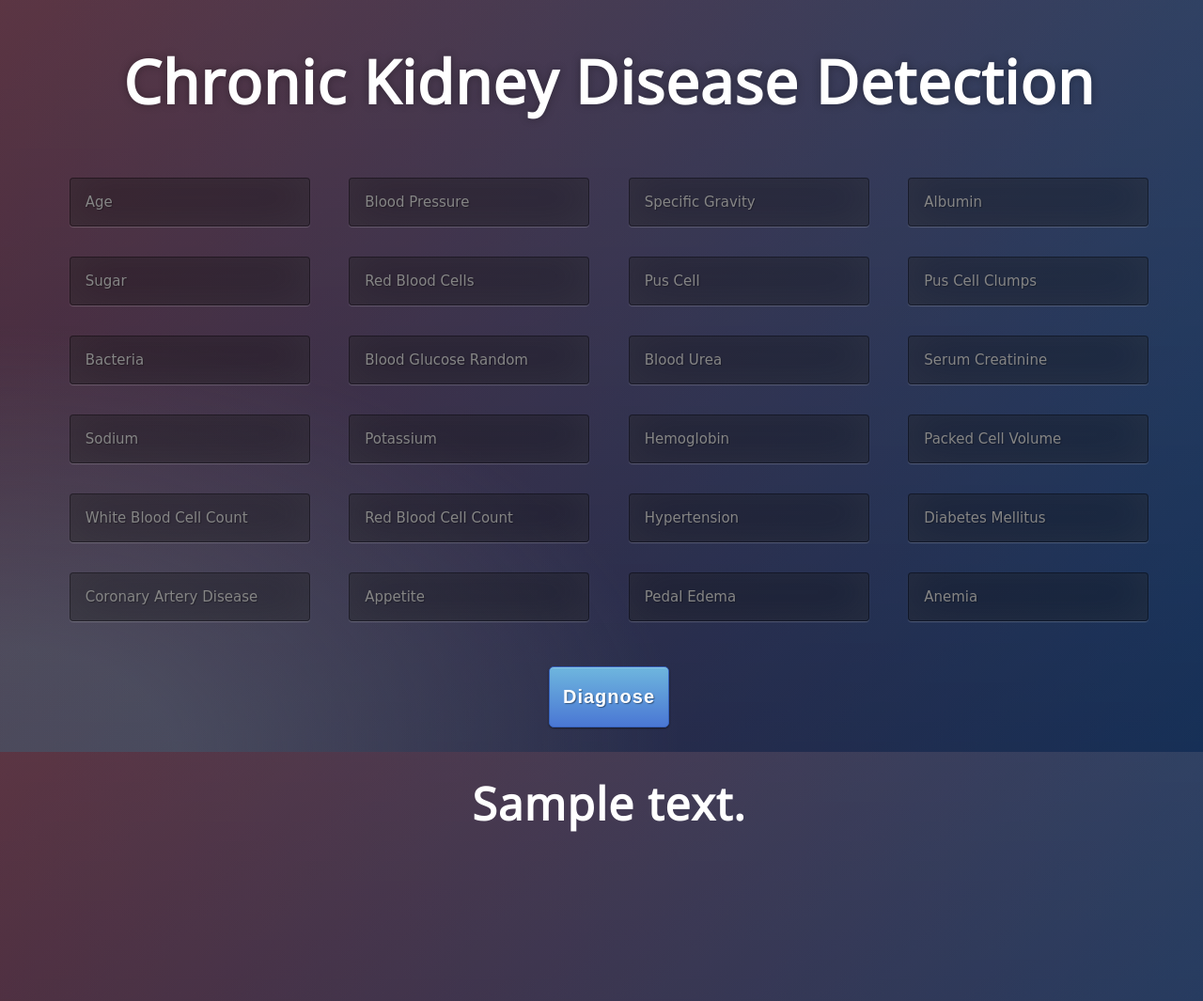
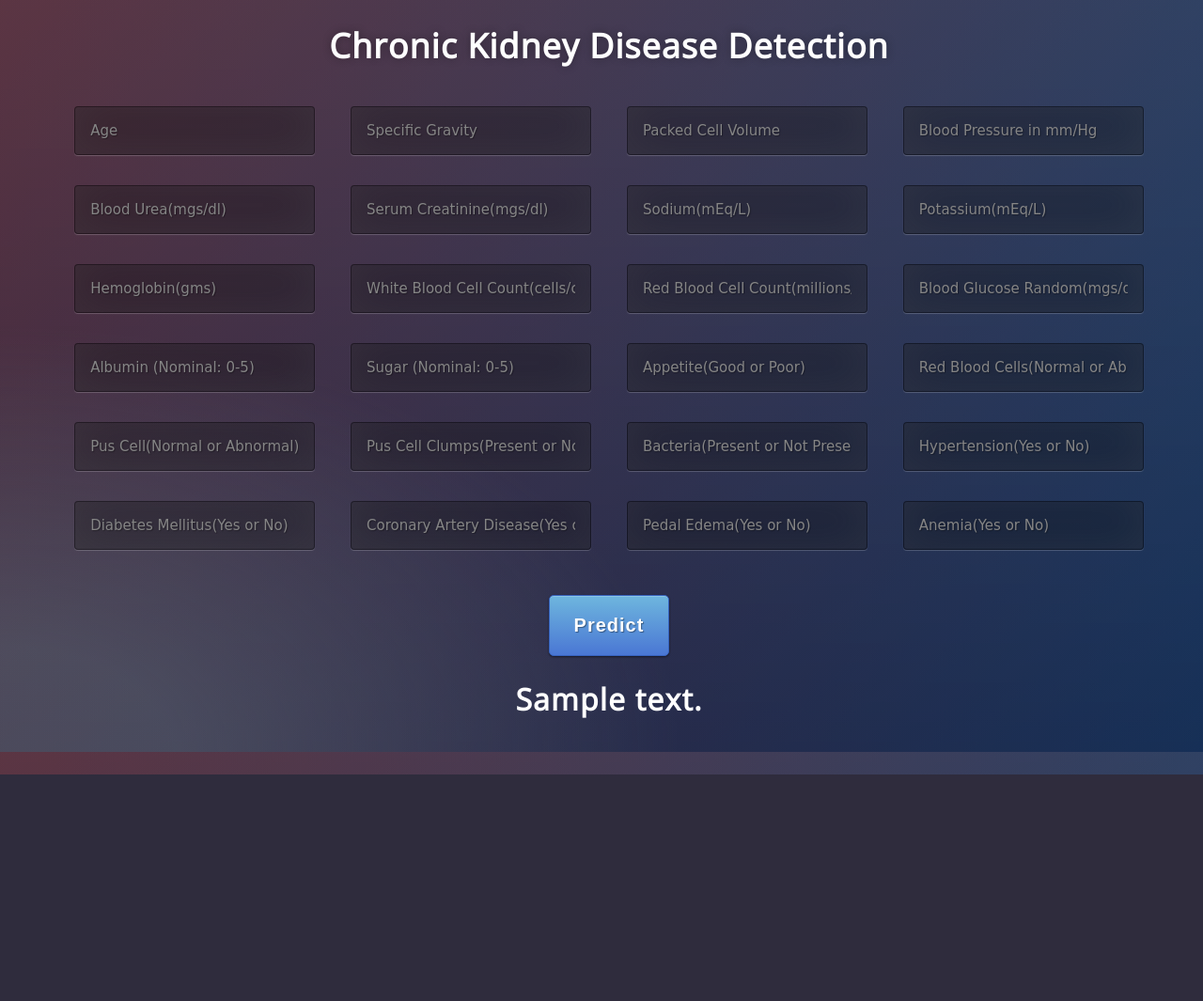
Before and after one commit to Abis47/Chronic_Kidney_Disease_Prediction, a Flask app: template templates/index.html in a window 1280 px wide. Shown: the whole page at 94% size. After the commit the page ends 824 px from the top, so only its background shows below. Run offline with Flask 2, Linux system fonts and the light colour scheme; the template is opened without the code that fills it: most values are stand-ins (such as "Sample title", 1, 10 or a date in 2020); parts of the project's set-up code (start-up, migrations or seed data) failed here and were passed over.

Commit message:
Update index.html

```diff
--- a/templates/index.html
+++ b/templates/index.html
@@ -3,58 +3,53 @@
 <!--From https://codepen.io/frytyler/pen/EGdtg-->
 <head>
   <meta charset="UTF-8">
-  <title>Kidney disease detection</title>
+  <title>ML API</title>
   <link href='https://fonts.googleapis.com/css?family=Pacifico' rel='stylesheet' type='text/css'>
 <link href='https://fonts.googleapis.com/css?family=Arimo' rel='stylesheet' type='text/css'>
 <link href='https://fonts.googleapis.com/css?family=Hind:300' rel='stylesheet' type='text/css'>
 <link href='https://fonts.googleapis.com/css?family=Open+Sans+Condensed:300' rel='stylesheet' type='text/css'>
-<link rel="stylesheet" href="./../static/css/style.css">
+<link rel="stylesheet" href="../static/css/style.css">
 
 </head>
 
-<body >
+<body>
  <div class="login">
-	<div class="heading-h1">
-	<font size="6">
-    <h1>Chronic Kidney Disease Detection</h1>
-  </div>
+	<h1>Chronic Kidney Disease Detection</h1>
 
      <!-- Main Input For Receiving Query to our ML -->
     <form action="{{ url_for('predict')}}"method="post">
-      <input type="text" name="age" placeholder="Age" required="required" />
-	   <input type="text" name="bp" placeholder="Blood Pressure" required="required" />
-		<input type="text" name="sg" placeholder="Specific Gravity" required="required" />
-		<input type="text" name="al" placeholder="Albumin" required="required" />
-		<input type="text" name="su" placeholder="Sugar" required="required" />
-		<input type="text" name="rbc" placeholder="Red Blood Cells" required="required" />
-		<input type="text" name="pc" placeholder="Pus Cell" required="required" />
-		<input type="text" name="pcc" placeholder="Pus Cell Clumps" required="required" />
-		<input type="text" name="ba" placeholder="Bacteria" required="required" />
-		<input type="text" name="bgr" placeholder="Blood Glucose Random" required="required" />
-		<input type="text" name="bu" placeholder="Blood Urea" required="required" />
-		<input type="text" name="sc" placeholder="Serum Creatinine" required="required" />
-		<input type="text" name="sod" placeholder="Sodium" required="required" />
-		<input type="text" name="pot" placeholder="Potassium" required="required" />
-		<input type="text" name="hemo" placeholder="Hemoglobin" required="required" />
-		<input type="text" name="pcv" placeholder="Packed Cell Volume" required="required" />
-		<input type="text" name="wc" placeholder="White Blood Cell Count" required="required" />
-		<input type="text" name="rc" placeholder="Red Blood Cell Count" required="required" />
-		<input type="text" name="htn" placeholder="Hypertension" required="required" />
-		<input type="text" name="dm" placeholder="Diabetes Mellitus" required="required" />
-		<input type="text" name="cad" placeholder="Coronary Artery Disease" required="required" />
-		<input type="text" name="appet" placeholder="Appetite" required="required" />
-		<input type="text" name="pe" placeholder="Pedal Edema" required="required" />
-		<input type="text" name="ane" placeholder="Anemia" required="required" />
+      <input type="text" name="age" placeholder="Age" required="required" >
+        <input type="text" name="sg" placeholder="Specific Gravity" required="required" >
+        <input type="text" name="pcv" placeholder="Packed Cell Volume" required="required" >
+	    <input type="text" name="bp" placeholder="Blood Pressure in mm/Hg" required="required" >
+        <input type="text" name="bu" placeholder="Blood Urea(mgs/dl)" required="required" >
+		<input type="text" name="sc" placeholder="Serum Creatinine(mgs/dl)" required="required" >
+		<input type="text" name="sod" placeholder="Sodium(mEq/L)" required="required" >
+		<input type="text" name="pot" placeholder="Potassium(mEq/L)" required="required" >
+		<input type="text" name="hemo" placeholder="Hemoglobin(gms)" required="required" >
+		<input type="text" name="wc" placeholder="White Blood Cell Count(cells/cumm)" required="required" >
+		<input type="text" name="rc" placeholder="Red Blood Cell Count(millions/cmm)" required="required" >
+        <input type="text" name="bgr" placeholder="Blood Glucose Random(mgs/dl)" required="required" >
+		<input type="text" name="al" placeholder="Albumin (Nominal: 0-5)" required="required" >
+		<input type="text" name="su" placeholder="Sugar (Nominal: 0-5)" required="required" >
+        <input type="text" name="appet" placeholder="Appetite(Good or Poor)" required="required" >
+		<input type="text" name="rbc" placeholder="Red Blood Cells(Normal or Abnormal)" required="required" >
+		<input type="text" name="pc" placeholder="Pus Cell(Normal or Abnormal)" required="required" >
+		<input type="text" name="pcc" placeholder="Pus Cell Clumps(Present or Not Present)" required="required" >
+		<input type="text" name="ba" placeholder="Bacteria(Present or Not Present)" required="required" >
+		<input type="text" name="htn" placeholder="Hypertension(Yes or No)" required="required" >
+		<input type="text" name="dm" placeholder="Diabetes Mellitus(Yes or No)" required="required" >
+		<input type="text" name="cad" placeholder="Coronary Artery Disease(Yes or No)" required="required" >
+		<input type="text" name="pe" placeholder="Pedal Edema(Yes or No)" required="required" >
+		<input type="text" name="ane" placeholder="Anemia(Yes or No)" required="required" >
 
-    <button type="submit" class="btn btn-primary btn-block btn-large">Diagnose</button>
+        <button type="submit" class="btn btn-primary btn-block btn-large">Predict</button>
     </form>
 
+   <br>
+    <font size="6">
+   <b>{{ prediction_text }}</b>
 
-   <font size="7">
-   <p><b>{{ prediction_text }}</b></p>
-
- <br>
- <br>
  </div>
 
 
```
